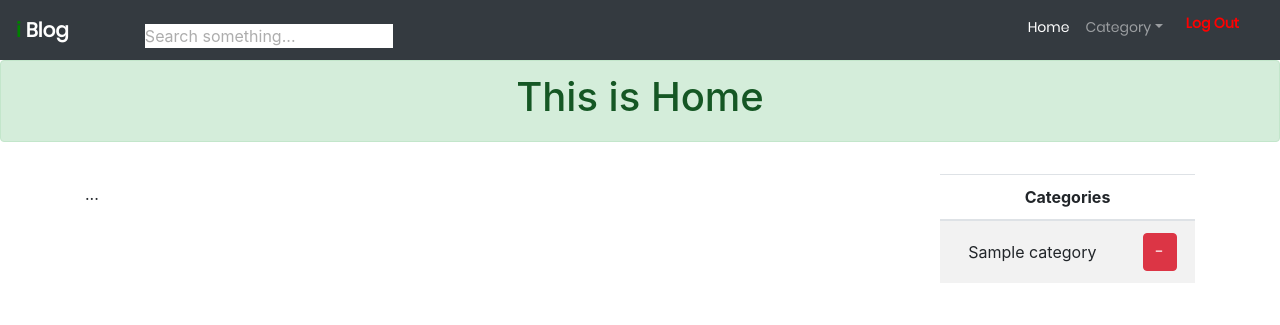
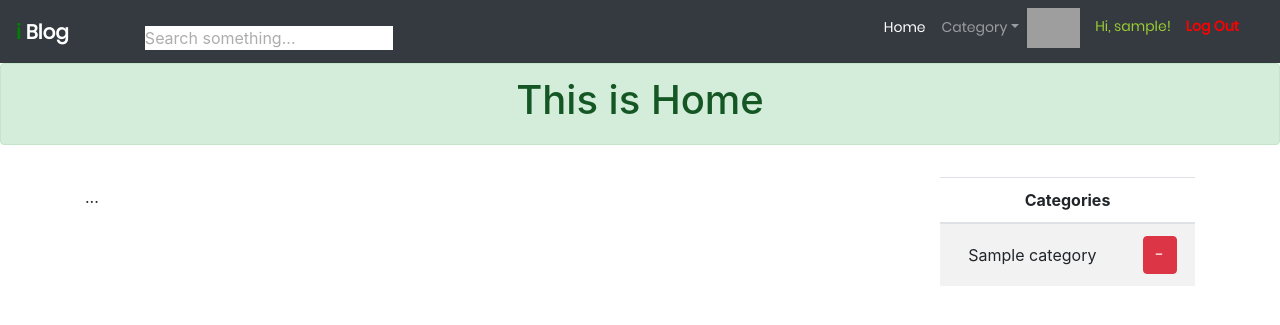
Before and after one commit to omareldars/Django-Blog, a Django app: page / in a window 1280 px wide. Shown: the top 325 px of the page. Run offline with Django 3.2, Linux system fonts and the light colour scheme; a user stored in the database is signed in; tables that the repository leaves empty hold one stand-in row (values such as "Sample post"); some libraries are stand-ins or nearby versions; grey boxes are pictures that could not be loaded.

Commit message:
avatar and welcome message

```diff
--- a/templates/user/header.html
+++ b/templates/user/header.html
@@ -32,7 +32,8 @@
                             </li>
 
                             {% if user.is_authenticated %}
-
+                            <span><a href="/profile"><img src={{userprofile.profile_pic.url}}  width="40px" height="40px" border-radius="50%"></a></span>
+                            <span style="margin-top: 2%;margin-left: 15px;"><a href="/profile" style="color:yellowgreen;">Hi, {{ user.username }}!</a></span>
                             <p style="margin-top: 2%;margin-left: 15px; font-weight: bold;"><a href="{% url 'logout' %}" style="color:red;margin-top: 20%;">Log Out</a></p>
                             {% else %}
                             <li class="nav-item">
```
Also changed, not shown: 1 other file.
